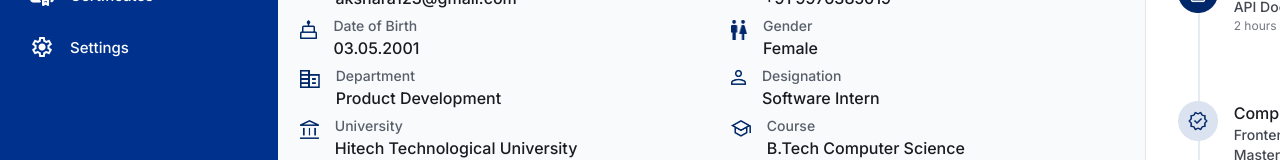
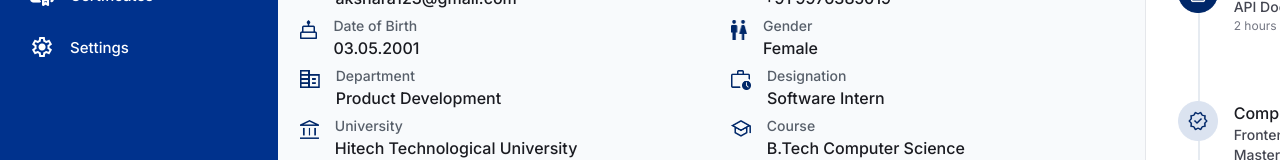
Before and after one commit to SridharVedappan/InternMS, a React (Vite) app: page /intern-dashboard in a window 1280 px wide. Both pictures are taken after a click on the element "My Profile". Shown: the part 591-751 px from the top of the page. Built offline with nearby package versions, Linux system fonts and the light colour scheme.

Commit message:
Update designation icon on profile page

```diff
--- a/src/Components-InternDashBoard/DashboardMain.css
+++ b/src/Components-InternDashBoard/DashboardMain.css
@@ -194,8 +194,6 @@
 }
 .card-Dur-content h2 {
   margin: 9px 0;
-  width: 71px;
-  height: 21px;
   font-size: 17px;
   font-weight: 600;
   color: #000000;
--- a/src/Components-InternDashBoard/MyprofileMain.css
+++ b/src/Components-InternDashBoard/MyprofileMain.css
@@ -351,6 +351,13 @@ body {
   height: 19.12px;
 }
 
+.Designation-icon{
+  width: 20px;
+  height: 19.5px;
+
+
+}
+
 .Assigned-Mentor-icon {
   width: 19.38px;
   height: 14.62px;
--- a/src/Components-InternDashBoard/MyprofileMain.jsx
+++ b/src/Components-InternDashBoard/MyprofileMain.jsx
@@ -23,6 +23,7 @@ import Techflowcompanyicon from "../assets/icons/Technoflowsolutions.png";
 import Companydurationprofile from "../assets/icons/Companyduration.png";
 import Editprofileintern from "../assets/icons/Editprofileintern.png";
 import TasksIcon from "../assets/icons/Tasksdoneintern.png";
+import Designation from "../assets/icons/Designation.png";
 import TrainingIcon from "../assets/icons/Trainingmodules.png";
 import AssessmentIcon from "../assets/icons/Assesmentspassed.png";
 import CertificateIcon from "../assets/icons/Certificatesprofile.png";
@@ -248,7 +249,7 @@ export const MyprofileMain = () => {
 
             <div className="personal-detail">
               <div className="icon-container">
-                <img src={fullName} alt="Profile" className="profile-image"/>
+                <img src={Designation} alt="Designation" className="Designation-icon"/>
               </div>
               <div className="profile-details">
                 <p>Designation</p>
@@ -314,7 +315,6 @@ export const MyprofileMain = () => {
 
             <div className="personal-detail">
               <div className="icon-container">
-                {" "}
                 <img src={Address} alt="Address " className="Address-icon" />
               </div>
 
@@ -385,7 +385,6 @@ export const MyprofileMain = () => {
       {/* FOOTER */}
       <footer className="myProfile-footer">
         <span>© 2026 InternFlow Management System</span>
-
         <div className="myProfile-footer-links">
           <Link to="/privacy-policy">Privacy Policy</Link>
           <Link to="/terms">Terms</Link>
```
